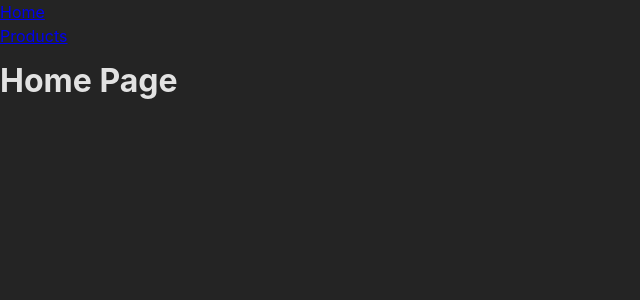
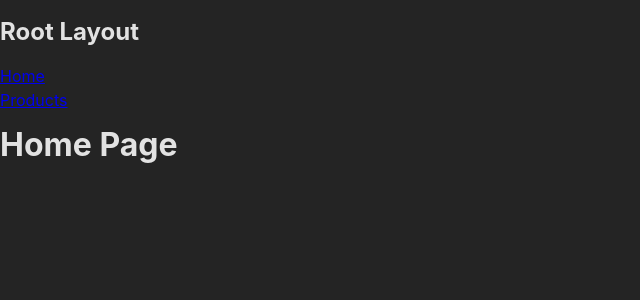
Before and after one commit to josanua/my-react-projects, a React (Create React App) app in the folder test-spa-react-router/: page / in a window 1280 px wide. Shown: the top 300 px of the page, without its empty margins (0-640 px from the left). Built offline with nearby package versions, Linux system fonts and the light colour scheme.

Commit message:
Refactor routing to include RootLayout with nested routes
Introduced a `RootLayout` component to implement nested routing using React Router. Updated the router configuration to wrap the `/` and `/products` routes under the `RootLayout`.

```diff
--- /dev/null
+++ b/test-spa-react-router/src/pages/Root.js
@@ -0,0 +1,8 @@
+import {Outlet} from 'react-router-dom'
+
+export default function RootLayout() {
+    return <>
+        <h2>Root Layout</h2>
+        <Outlet/>
+    </>
+}
```
Also changed, not shown: test-spa-react-router/src/App.js (+9 -2 lines).
